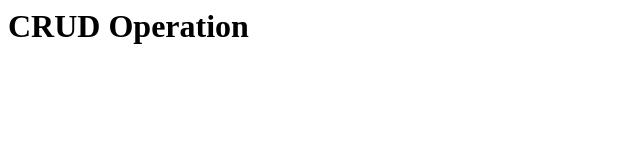
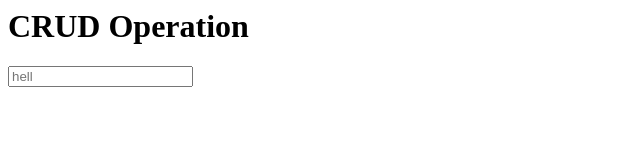
Before and after one commit to sumitsharma1436/CRUD-OPERATION, a plain HTML site: page Index.html in a window 1280 px wide. Shown: the whole page, without its empty margins (0-640 px from the left). Drawn offline with Linux system fonts and the light colour scheme.

Commit message:
Update Index.html

```diff
--- a/Index.html
+++ b/Index.html
@@ -5,5 +5,7 @@
   </head>
   <body>
   <h1>CRUD Operation</h1>
+
+<input type="text" placeholder="hell">
   </body>
   <html/>
```
